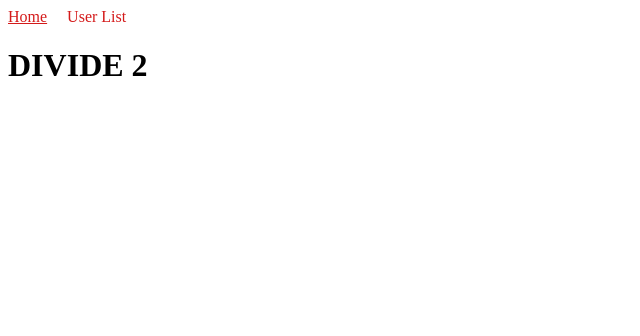
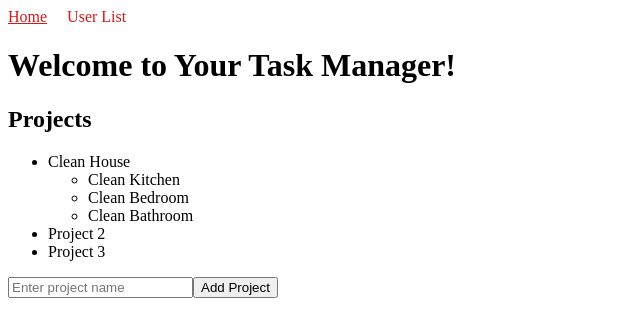
Before and after one commit to alexsylvian/final-project, a React (Create React App) app in the folder client/: page / in a window 1280 px wide. Shown: the top 336 px of the page, without its empty margins (0-640 px from the left). Built offline with nearby package versions, Linux system fonts and the light colour scheme.

Commit message:
added various project improvements

```diff
--- a/client/src/components/ProjectForm.js
+++ b/client/src/components/ProjectForm.js
@@ -0,0 +1,26 @@
+import React, { useState } from 'react';
+
+const ProjectForm = ({ addProject }) => {
+  const [name, setName] = useState('');
+
+  const handleSubmit = (e) => {
+    e.preventDefault();
+    if (!name.trim()) return;
+    addProject(name);
+    setName('');
+  };
+
+  return (
+    <form onSubmit={handleSubmit}>
+      <input
+        type="text"
+        placeholder="Enter project name"
+        value={name}
+        onChange={(e) => setName(e.target.value)}
+      />
+      <button type="submit">Add Project</button>
+    </form>
+  );
+};
+
+export default ProjectForm;
--- a/client/src/pages/Home.js
+++ b/client/src/pages/Home.js
@@ -1,15 +1,41 @@
-import React from "react";
+import React, { useState } from 'react';
 import NavBar from "../components/Navbar";
+import ProjectForm from '../components/ProjectForm';
 
 function Home() {
-    return(
-        <>
-            <NavBar />
-            <div>
-                <h1>DIVIDE 2</h1>
-            </div>
-        </>
-    )
-}
+  const [projects, setProjects] = useState([
+    { id: 1, name: 'Clean House', subtasks: ['Clean Kitchen', 'Clean Bedroom', 'Clean Bathroom'] },
+    { id: 2, name: 'Project 2', subtasks: [] },
+    { id: 3, name: 'Project 3', subtasks: [] }
+  ]);
 
-export default Home
+  const addProject = (name) => {
+    const newProject = { id: Date.now(), name, subtasks: [] };
+    setProjects([...projects, newProject]);
+  };
+
+  return (
+    <div>
+        <NavBar />
+      <h1>Welcome to Your Task Manager!</h1>
+      <div>
+        <h2>Projects</h2>
+        <ul>
+          {projects.map((project) => (
+            <li key={project.id}>
+              {project.name}
+              <ul>
+                {project.subtasks.map((subtask, index) => (
+                  <li key={index}>{subtask}</li>
+                ))}
+              </ul>
+            </li>
+          ))}
+        </ul>
+        <ProjectForm addProject={addProject} />
+      </div>
+    </div>
+  );
+};
+
+export default Home;
```
